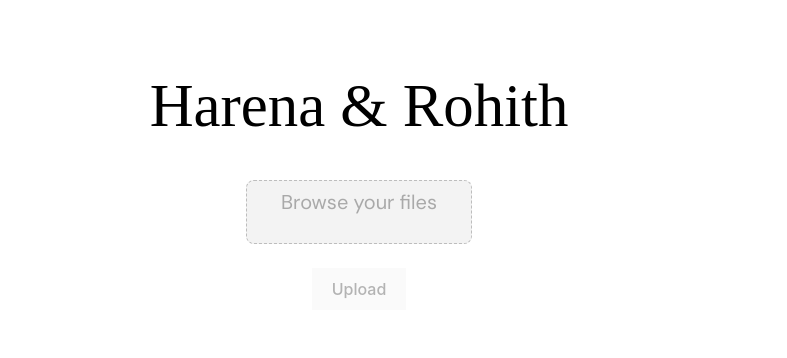
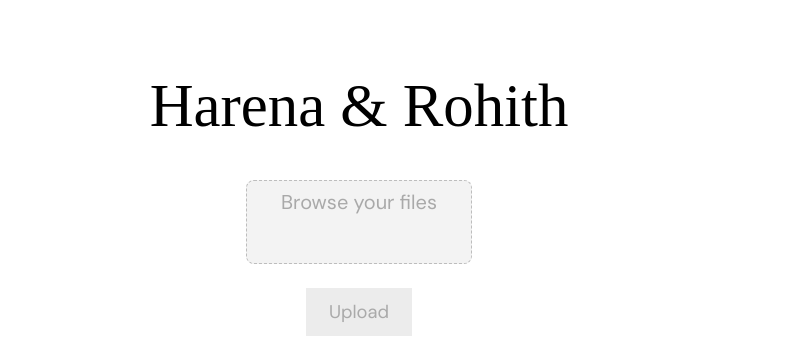
Before and after one commit to sanujs/h-r-wedding, a React (Vite) app: page / in a window 1280 px wide. Shown: the top 358 px of the page, without its empty margins (281-1068 px from the left). Built offline with nearby package versions, Linux system fonts and the light colour scheme; a web font is replaced by a local one.

Commit message:
Switched upload component to react-dropzone

```diff
--- a/package.json
+++ b/package.json
@@ -17,6 +17,7 @@
     "@fortawesome/react-fontawesome": "^0.2.2",
     "react": "^18.3.1",
     "react-dom": "^18.3.1",
+    "react-dropzone": "^14.2.3",
     "react-filepond": "^7.1.2"
   },
   "devDependencies": {
--- a/src/App.css
+++ b/src/App.css
@@ -51,7 +51,7 @@ img {
 }
 
 input[type="file"] {
-  display: none;
+  /* display: none; */
 }
 
 .fileupload {
@@ -67,7 +67,7 @@ input[type="file"] {
   cursor: pointer;
   background-color: rgb(243, 243, 243);
   width: 200px;
-  height: 50px;
+  height: 70px;
   place-items: center;
   text-align: center;
   font-family: "DM Sans", sans-serif;
--- a/src/components/FileUpload.tsx
+++ b/src/components/FileUpload.tsx
@@ -1,4 +1,5 @@
-import { useEffect, useState } from 'react';
+import { useEffect, useState, useCallback, SetStateAction } from 'react';
+import { useDropzone } from 'react-dropzone';
 
 const FileUpload = () => {
   const [files, setFiles] = useState<FileList | null>(null);
@@ -52,7 +53,7 @@ const FileUpload = () => {
     if (status == 'initial' && !files) {
       return "Browse your files";
     } else if (status == 'initial' && files) {
-      return files.length + " files selected";
+      return files.length == 1 ? files.length + " file selected" : files.length + " files selected";
     } else if (status == 'uploading') {
       return "Uploading...";
     } else if (status == 'success') {
@@ -60,19 +61,16 @@ const FileUpload = () => {
     }
     return "Failed to upload"
   }
+  const onDrop = useCallback((acceptedFiles) => {setFiles(acceptedFiles)}, []);
+  const {getRootProps, getInputProps} = useDropzone({onDrop, accept: {"image/*": [], 'video/*': []}})
 
   return (
     <div className="fileupload">
       <form>
-        <label className="custom-file-upload">
-          <input
-            type="file"
-            accept="image/png, image/jpeg, video/*"
-            multiple
-            onChange={handleFileChange}
-          />
-          {uploadText()}
-        </label>
+        <div className="custom-file-upload" {...getRootProps()}>
+          <input {...getInputProps()} />
+            {uploadText()}
+        </div>
         <br />
         <br />
         <button
--- a/src/index.css
+++ b/src/index.css
@@ -57,11 +57,15 @@ button {
   display: inline-block;
   border: 1px solid transparent;
   padding: 0.6em 1.2em;
-  font-size: 1em;
-  font-weight: 500;
-  font-family: inherit;
+  font-size: 1.15em;
+  font-family: "DM Sans", sans-serif;
+  font-optical-sizing: auto;
+  font-weight: 400;
+  font-style: normal;
   cursor: pointer;
   transition: border-color 0.25s;
+  background-color: rgb(108, 223, 108);
+  box-shadow: 0 4px 8px 0 rgba(0,0,0,0.2), 0 3px 10px 0 rgba(0,0,0,0.19);
 }
 button:hover {
   border-color: #646cff;
@@ -70,3 +74,7 @@ button:focus,
 button:focus-visible {
   outline: 4px auto -webkit-focus-ring-color;
 }
+button:disabled {
+  background-color: rgb(236, 236, 236);
+  box-shadow: none;
+}
```
Also changed, not shown: 1 other file (tests, documents, lock files or other folders).
